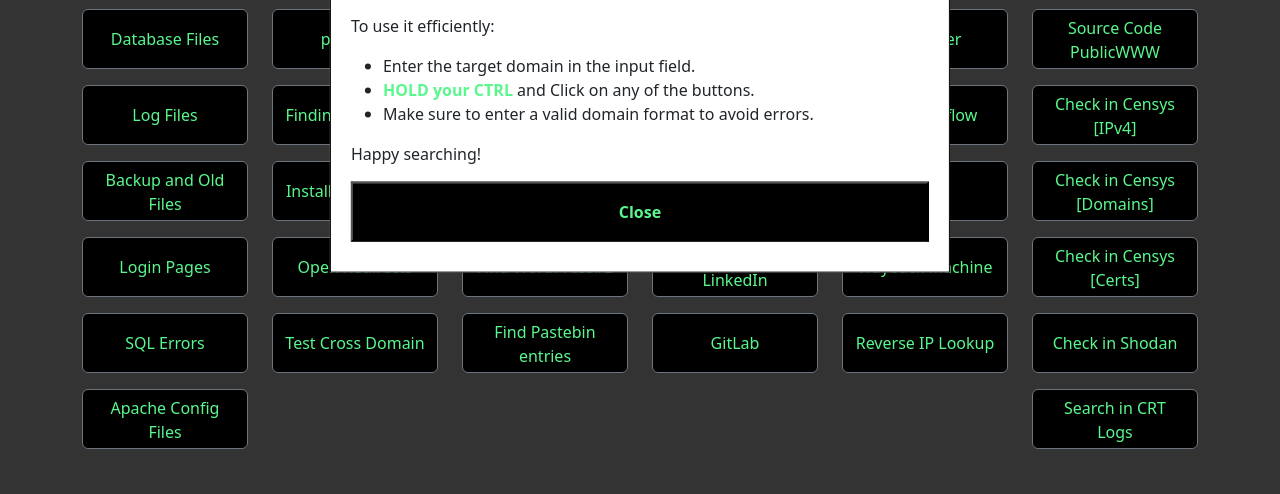
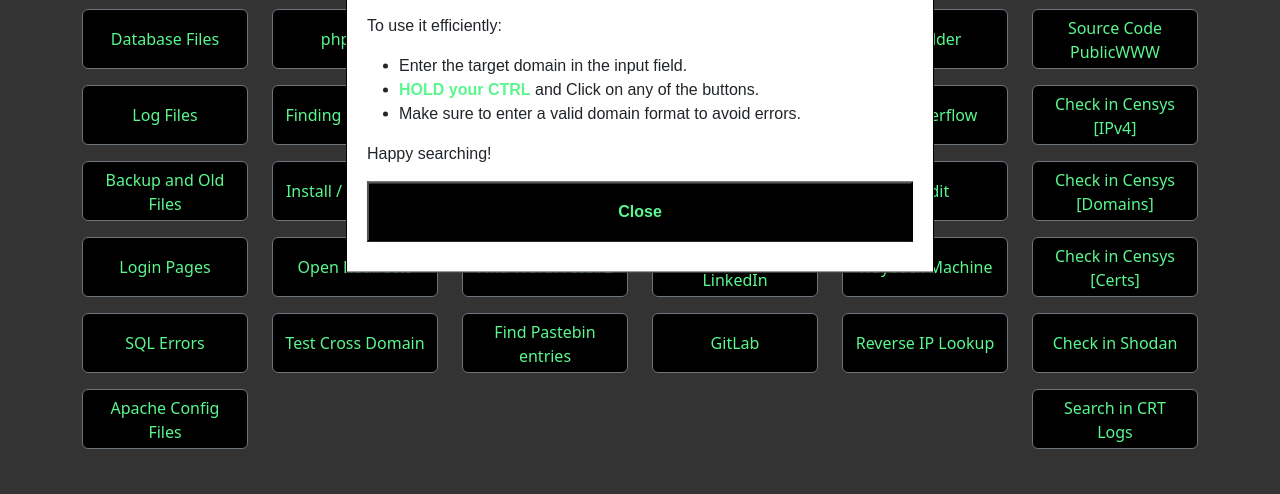
Before and after one commit to ShadowDSouL/SmartRecon, a plain HTML site: page index.html in a window 1280 px wide. Shown: the part 306-800 px from the top of the page. Drawn offline with nearby package versions, Linux system fonts and the light colour scheme.

```diff
--- a/style.css
+++ b/style.css
@@ -1,3 +1,8 @@
+#welcomeModal {
+  font-family: Arial, sans-serif;
+  font-size: 16px;
+}
+
 body {
   /*background-color: #f8f9fa;*/
   background-color: #333;
```
